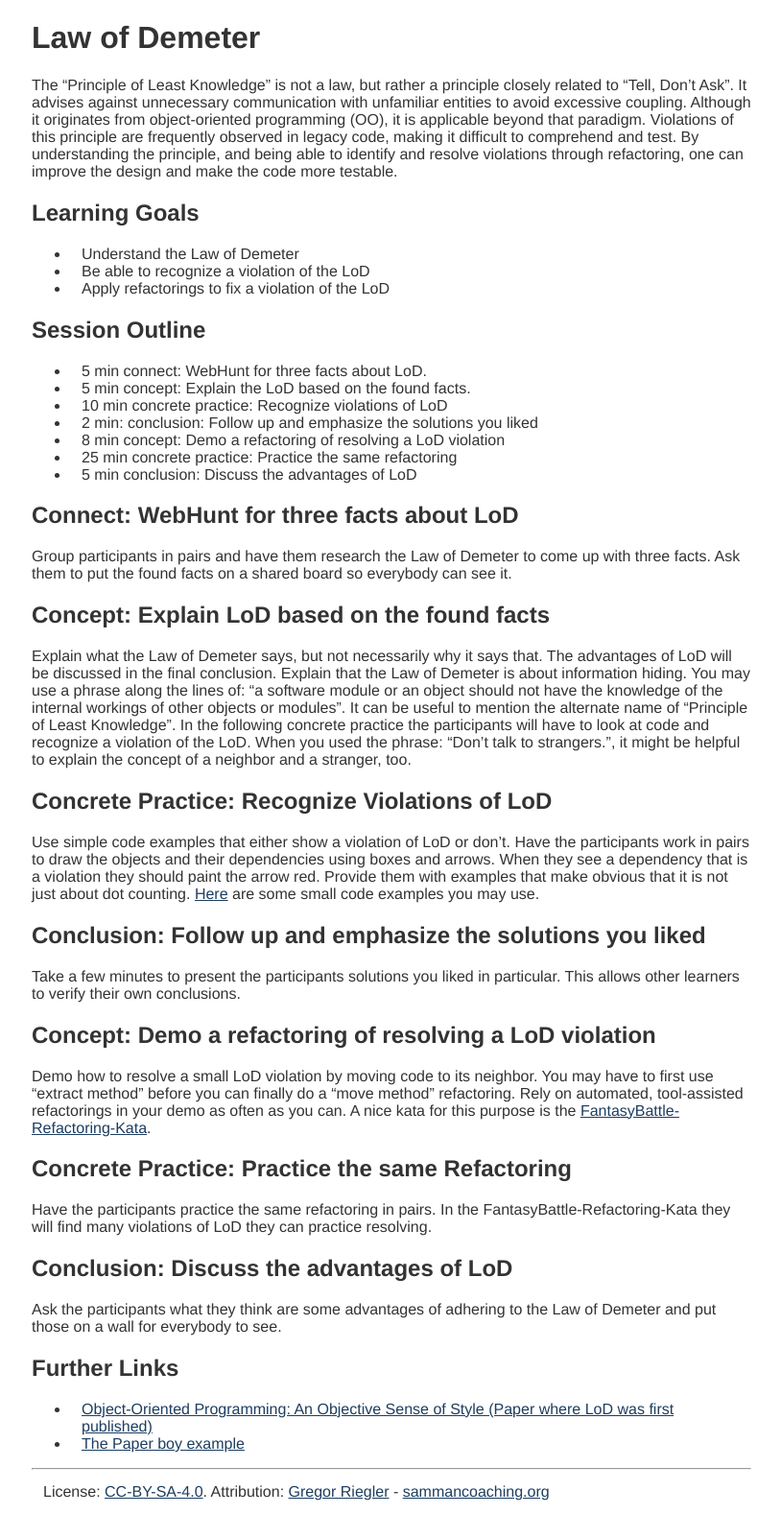
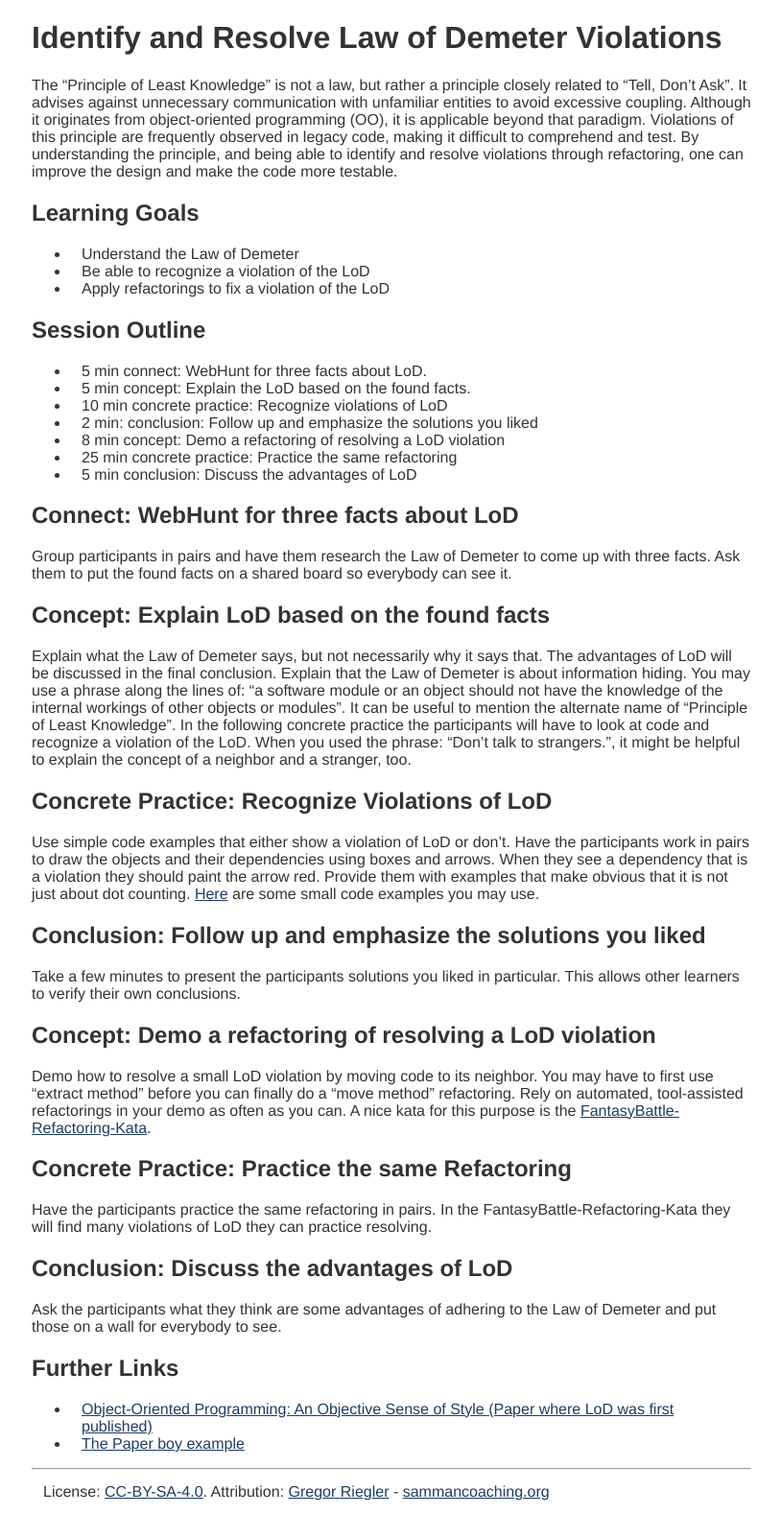
Before and after one commit to sammancoaching/website, a Jekyll site: the page built from _learning_hours/testable_design/law_of_demeter.md, in a window 1280 px wide. Shown: the whole page at 96% size, without its empty margins (232-1046 px from the left). Built offline with Jekyll 4.4.1, drawn with Linux system fonts in a browser that asks for light colours.

Commit message:
Adapt headline of gregors LoD Learning Hour

```diff
--- a/_learning_hours/testable_design/law_of_demeter.md
+++ b/_learning_hours/testable_design/law_of_demeter.md
@@ -1,13 +1,13 @@
 ---
 theme: testable_design
 name: identify_and_resolve_law_of_demeter_violations
-title: Identify and resolve Law of Demeter Violations
+title: Identify and Resolve Law of Demeter Violations
 kata: fantasy_battle
 difficulty: 3
 author: gregorriegler
 ---
 
-# Law of Demeter
+# Identify and Resolve Law of Demeter Violations
 
 The "Principle of Least Knowledge" is not a law, but rather a principle closely related to "Tell, Don't Ask".
 It advises against unnecessary communication with unfamiliar entities to avoid excessive coupling.
```
